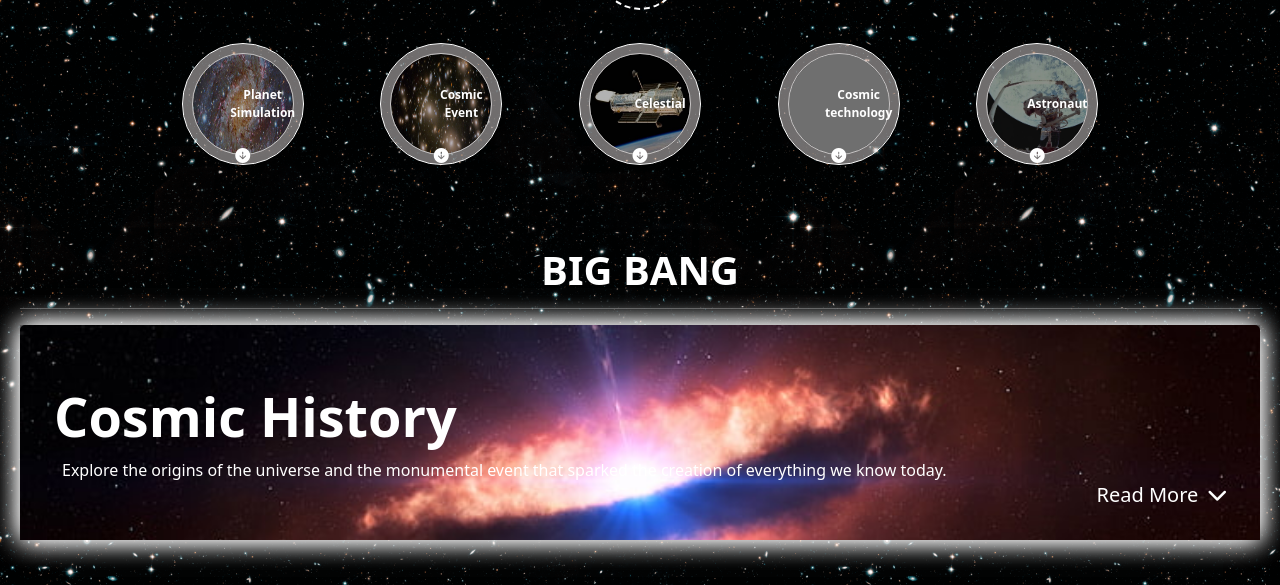
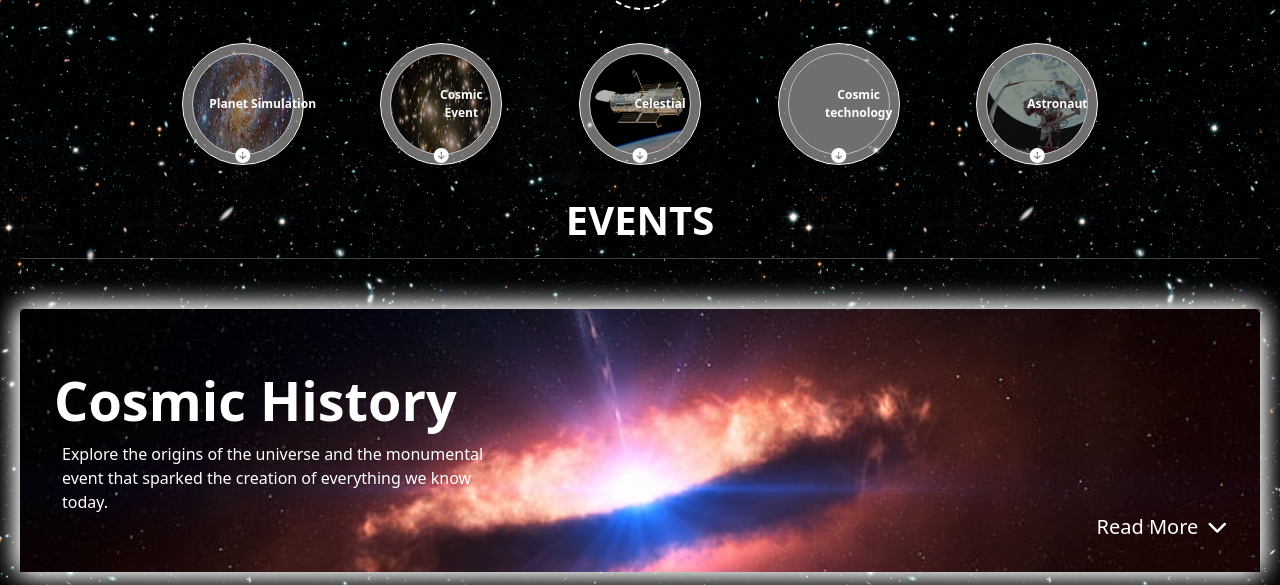
Before and after one commit to nguyentienlam14/CosmicWonders, a PHP site: page / in a window 1280 px wide. Shown: the part 394-979 px from the top of the page. Run offline with PHP 8.4, Linux system fonts and the light colour scheme; some web fonts are replaced; grey boxes are pictures that could not be loaded.

Commit message:
emhungdeptrai

```diff
--- a/css/index.css
+++ b/css/index.css
@@ -708,6 +708,7 @@
 
 .text {
   margin-left: 20px;
+  width: 450px;
 }
 
 
--- a/index.html
+++ b/index.html
@@ -140,9 +140,9 @@
     <!-- finish Planet-Simulation -->
 
     <!-- Event -->
+    <h1 class="text-center">EVENTS</h1>
+    <hr>
     <div id="bigbang" class="container-fluid mb-5">
-      <h1 class="text-center">BIG BANG</h1>
-      <hr>
       <div class="bb_content container-fluid">
         <div class="bb_content">
           <div class="bb_header row text-start">
@@ -332,8 +332,6 @@
     </div>
 
     <div id="bigbang" class="container-fluid mb-5">
-      <h1 class="text-center">BLACK HOLES</h1>
-      <hr>
       <div class="bb_content container-fluid">
         <div class="bb_content">
           <div class="bb_header_bl row text-start">
```
